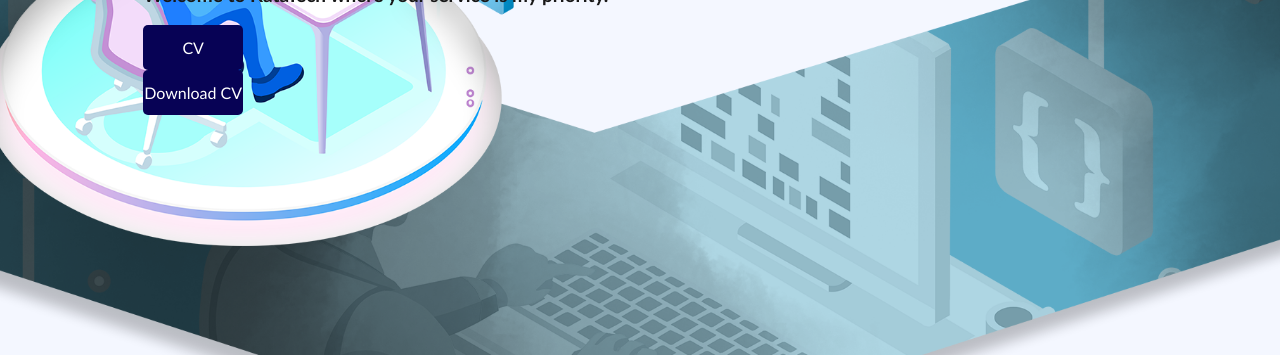
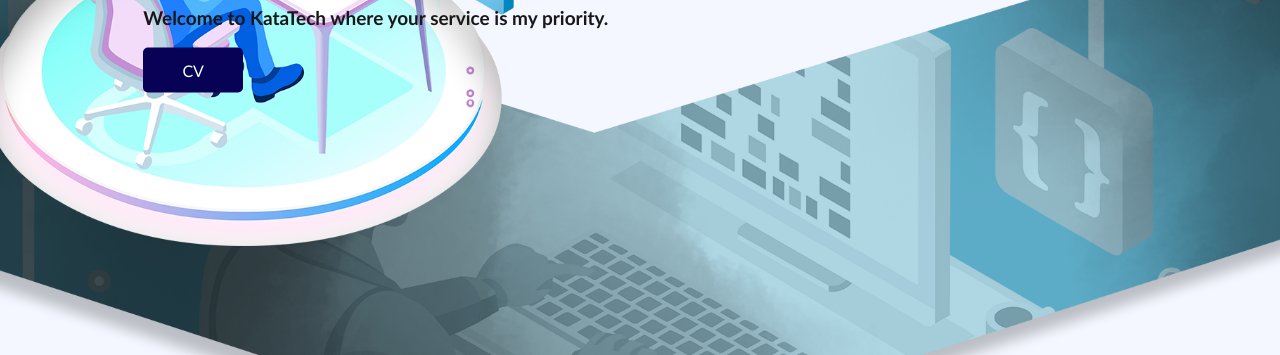
Before and after one commit to Uv-Katalist/KataTech, a plain HTML site: page index.html in a window 1280 px wide. Shown: the part 390-745 px from the top of the page. Drawn offline with Linux system fonts and the light colour scheme.

Commit message:
Update index.html

```diff
--- a/index.html
+++ b/index.html
@@ -42,7 +42,7 @@
                 </p>
                 <!--cv-btn-->
                 <a href="#about" class="cv-btn">CV</a>
-                <a href="cv/cv.doc" class="cv-btn">Download CV</a>
+                <!--<a href="cv/cv.doc" class="cv-btn">Download CV</a>-->
             </div>
             <!--social-->
             <div class="social">
```
